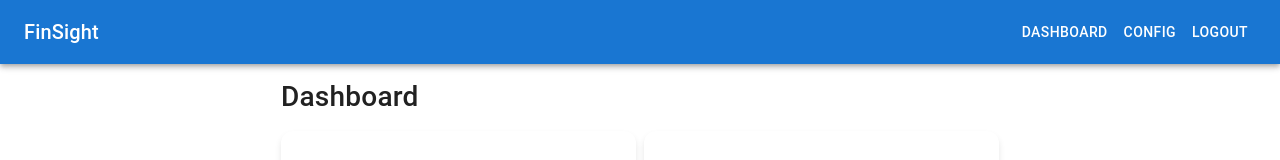
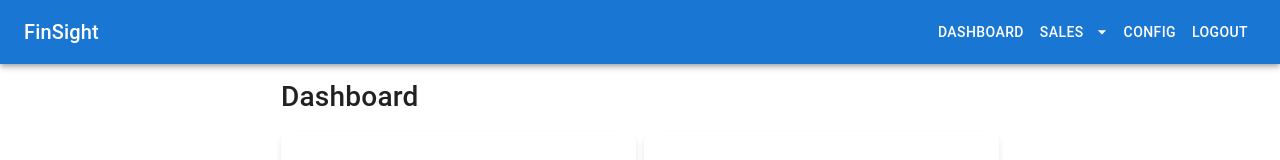
Before and after one commit to jpo183/FinSight_V4, a React (Create React App) app in the folder client/: page / in a window 1280 px wide. Both pictures are taken after a click on the button "ENTER DASHBOARD". Shown: the top 160 px of the page. Built offline with nearby package versions, Linux system fonts and the light colour scheme; no server answers.

Commit message:
update nav bar

```diff
--- a/client/src/components/Navigation/Navbar.js
+++ b/client/src/components/Navigation/Navbar.js
@@ -1,9 +1,24 @@
 import React from 'react';
-import { AppBar, Toolbar, Typography, Button, Box } from '@mui/material';
+import { AppBar, Toolbar, Typography, Button, Box, Menu, MenuItem } from '@mui/material';
 import { useNavigate } from 'react-router-dom';
+import ArrowDropDownIcon from '@mui/icons-material/ArrowDropDown';
 
 const Navbar = () => {
   const navigate = useNavigate();
+  const [salesMenu, setSalesMenu] = React.useState(null);
+
+  const handleSalesMenuOpen = (event) => {
+    setSalesMenu(event.currentTarget);
+  };
+
+  const handleSalesMenuClose = () => {
+    setSalesMenu(null);
+  };
+
+  const navigateToSalesPage = (path) => {
+    navigate(path);
+    handleSalesMenuClose();
+  };
 
   return (
     <AppBar position="static">
@@ -15,6 +30,26 @@ const Navbar = () => {
           <Button color="inherit" onClick={() => navigate('/dashboard')}>
             Dashboard
           </Button>
+
+          {/* Sales dropdown menu */}
+          <Button
+            color="inherit"
+            onClick={handleSalesMenuOpen}
+            endIcon={<ArrowDropDownIcon />}
+          >
+            Sales
+          </Button>
+          <Menu
+            anchorEl={salesMenu}
+            open={Boolean(salesMenu)}
+            onClose={handleSalesMenuClose}
+          >
+            <MenuItem onClick={() => navigateToSalesPage('/sales')}>Sales Home</MenuItem>
+            <MenuItem onClick={() => navigateToSalesPage('/sales/dashboard')}>Sales Dashboard</MenuItem>
+            <MenuItem onClick={() => navigateToSalesPage('/sales/analytics')}>Sales Analytics</MenuItem>
+            <MenuItem onClick={() => navigateToSalesPage('/sales/kpi/manage')}>Manage KPIs</MenuItem>
+          </Menu>
+
           <Button color="inherit" onClick={() => navigate('/config')}>
             Config
           </Button>
```
